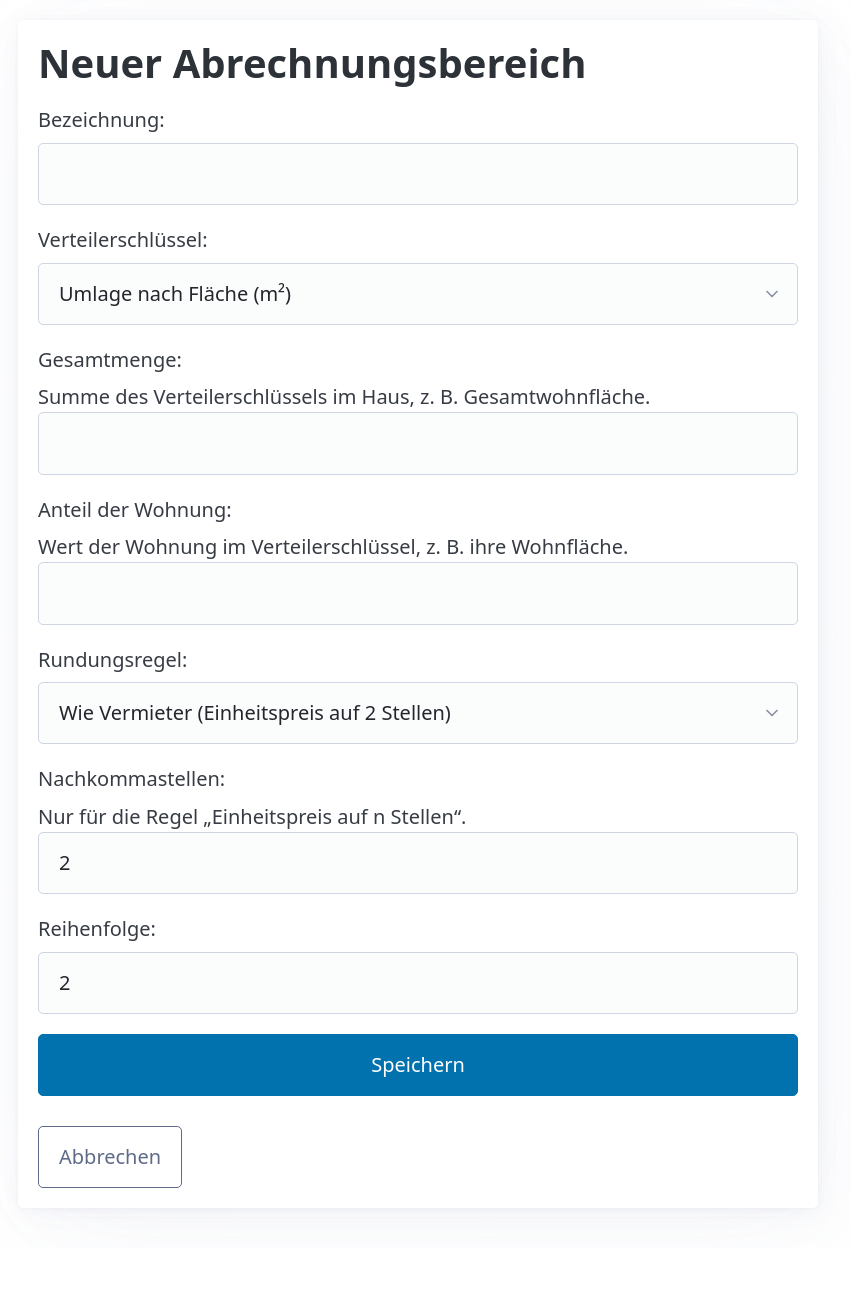
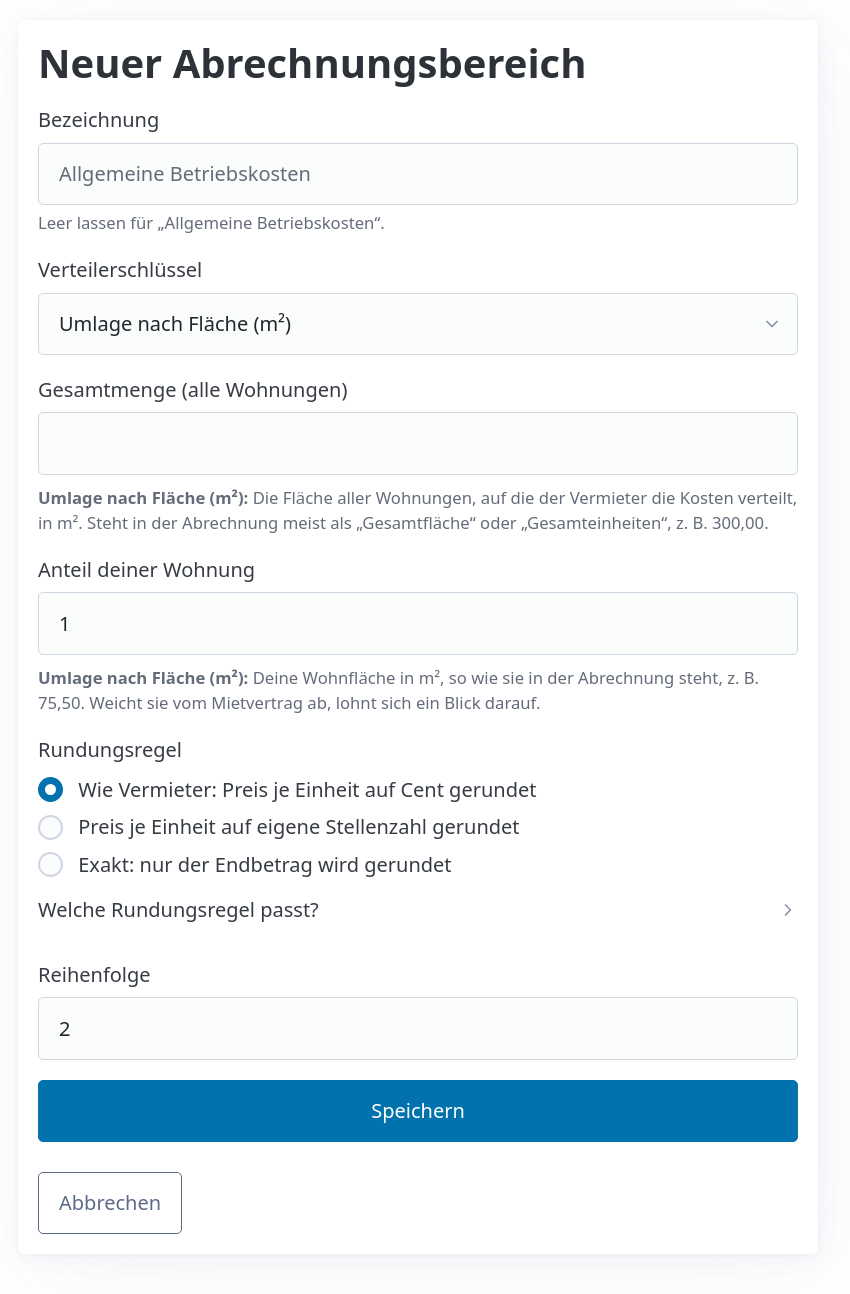
Before and after one commit to BrainX9/mieter-app, a Django app: page /abrechnungen/1/bereiche/neu/ in a window 1280 px wide. Shown: the part 126-1420 px from the top of the page, without its empty margins (22-872 px from the left). Before the commit the page ends 1339 px from the top, so only its background shows below. Run offline with Django 5.2, Linux system fonts and the light colour scheme; a user stored in the database is signed in; tables that the repository leaves empty hold one stand-in row (values such as "Sample post").

Commit message:
Bereichsformular mit Vorschlag, Mengenhilfe und verständlichen Rundungsregeln (#7)
- Bezeichnung mit ausgegrautem Vorschlag „Allgemeine Betriebskosten“, leer wird er übernommen.
- Ausführliche Hilfe zu Gesamtmenge und Anteil je Verteilerschlüssel; bei „individuell“ werden Mengen und Rundungsregel ausgeblendet.
- Rundungsregeln mit verständlichen Namen und Hilfe mit Rechenbeispiel aus dem Rechenkern.
- Dezimalfelder als Textfelder mit deutscher Schreibweise statt type="number".

Co-Authored-By: Claude Opus 5.5 <noreply@anthropic.com>

```diff
--- a/mieter/abrechnungen/forms.py
+++ b/mieter/abrechnungen/forms.py
@@ -1,12 +1,15 @@
 """Formulare der Oberfläche. Dezimalzahlen werden mit Komma eingegeben (localize=True)."""
 
 import datetime
+from decimal import Decimal
 from functools import partial
 
 from django import forms
 
+from mieter.kern.templatetags.format import zahl_formatieren
 from mieter.kern.zahlen import deutsche_zahl
 
+from .hilfe import VORSCHLAG_BEZEICHNUNG
 from .models import (
     Abrechnung,
     Abrechnungsbereich,
@@ -28,6 +31,23 @@ def _deutsch_einlesen(to_python, wert):
     return to_python(deutsche_zahl(wert))
 
 
+class DezimalEingabe(forms.TextInput):
+    """Textfeld für deutsche Zahlen.
+
+    Kein type="number": Browser verwerfen dort Komma und Tausenderpunkte. Gespeicherte
+    Werte erscheinen deutsch, Geld mit zwei Stellen, Mengen ohne Nullen am Ende.
+    """
+
+    def __init__(self, stellen=None, attrs=None):
+        super().__init__(attrs={"inputmode": "decimal", "autocomplete": "off", **(attrs or {})})
+        self.stellen = stellen
+
+    def format_value(self, value):
+        if isinstance(value, Decimal):
+            return zahl_formatieren(value, self.stellen)
+        return super().format_value(value)
+
+
 class LokalisierteZahlenMixin:
     """Dezimalfelder akzeptieren 1.234,56 und zeigen deutsche Schreibweise."""
 
@@ -36,8 +56,8 @@ class LokalisierteZahlenMixin:
         for feld in self.fields.values():
             if isinstance(feld, forms.DecimalField):
                 feld.localize = True
+                feld.widget = DezimalEingabe(stellen=2 if feld.decimal_places == 2 else None)
                 feld.widget.is_localized = True
-                feld.widget.attrs.setdefault("inputmode", "decimal")
                 feld.to_python = partial(_deutsch_einlesen, feld.to_python)
 
 
@@ -79,6 +99,8 @@ class AbrechnungForm(forms.ModelForm):
 
 
 class AbrechnungsbereichForm(LokalisierteZahlenMixin, forms.ModelForm):
+    """Bezeichnung darf leer bleiben, dann gilt der ausgegraute Vorschlag."""
+
     class Meta:
         model = Abrechnungsbereich
         fields = [
@@ -90,6 +112,24 @@ class AbrechnungsbereichForm(LokalisierteZahlenMixin, forms.ModelForm):
             "nachkommastellen",
             "reihenfolge",
         ]
+        labels = {
+            "gesamtmenge": "Gesamtmenge (alle Wohnungen)",
+            "anteil_menge": "Anteil deiner Wohnung",
+        }
+        widgets = {"rundungsregel": forms.RadioSelect}
+
+    def __init__(self, *args, **kwargs):
+        super().__init__(*args, **kwargs)
+        bezeichnung = self.fields["bezeichnung"]
+        bezeichnung.required = False
+        bezeichnung.widget.attrs["placeholder"] = VORSCHLAG_BEZEICHNUNG
+        bezeichnung.help_text = f"Leer lassen für „{VORSCHLAG_BEZEICHNUNG}“."
+        # Die Hilfe zu den Mengen steht je Verteilerschlüssel im Template.
+        self.fields["gesamtmenge"].help_text = ""
+        self.fields["anteil_menge"].help_text = ""
+
+    def clean_bezeichnung(self):
+        return self.cleaned_data["bezeichnung"].strip() or VORSCHLAG_BEZEICHNUNG
 
 
 class KostenpositionForm(LokalisierteZahlenMixin, forms.ModelForm):
--- a/mieter/abrechnungen/models.py
+++ b/mieter/abrechnungen/models.py
@@ -222,9 +222,9 @@ class Abrechnungsbereich(models.Model):
     Verteilerschluessel = Verteilerschluessel
 
     class Rundungsregel(models.TextChoices):
-        WIE_VERMIETER = "wie_vermieter", "Wie Vermieter (Einheitspreis auf 2 Stellen)"
-        N_STELLEN = "n_stellen", "Einheitspreis auf n Stellen"
-        EXAKT = "exakt", "Exakt (nur Endbetrag runden)"
+        WIE_VERMIETER = "wie_vermieter", "Wie Vermieter: Preis je Einheit auf Cent gerundet"
+        N_STELLEN = "n_stellen", "Preis je Einheit auf eigene Stellenzahl gerundet"
+        EXAKT = "exakt", "Exakt: nur der Endbetrag wird gerundet"
 
     abrechnung = models.ForeignKey(
         Abrechnung, on_delete=models.CASCADE, related_name="bereiche", verbose_name="Abrechnung"
@@ -260,7 +260,7 @@ class Abrechnungsbereich(models.Model):
         "Nachkommastellen",
         default=2,
         validators=[MaxValueValidator(6)],
-        help_text="Nur für die Regel „Einheitspreis auf n Stellen“.",
+        help_text="Nur für „Preis je Einheit auf eigene Stellenzahl gerundet“.",
     )
     reihenfolge = models.PositiveSmallIntegerField("Reihenfolge", default=0)
 
--- /dev/null
+++ b/mieter/abrechnungen/templates/abrechnungen/_feld.html
@@ -0,0 +1,4 @@
+<label for="{{ feld.id_for_label }}">{{ feld.label }}</label>
+{{ feld }}
+{% if feld.help_text %}<small class="erlaeuterung">{{ feld.help_text }}</small>{% endif %}
+{% for f in feld.errors %}<small class="fehler">{{ f }}</small>{% endfor %}
--- /dev/null
+++ b/mieter/abrechnungen/templates/abrechnungen/bereich_formular.html
@@ -0,0 +1,80 @@
+{% extends "base.html" %}
+{% load static format %}
+{% block head_title %}{{ titel }}{% endblock head_title %}
+{% block extra_head %}<script src="{% static 'bereich.js' %}" defer></script>{% endblock extra_head %}
+{% block content %}
+  <article class="formular">
+    <h1>{{ titel }}</h1>
+    <form method="post" novalidate class="bereich-formular">
+      {% csrf_token %}
+      {{ form.non_field_errors }}
+
+      {% include "abrechnungen/_feld.html" with feld=form.bezeichnung %}
+      {% include "abrechnungen/_feld.html" with feld=form.verteilerschluessel %}
+
+      <div data-nur-mengen>
+        {% include "abrechnungen/_feld.html" with feld=form.gesamtmenge %}
+        {% for eintrag in mengenhilfe %}
+          <small class="erlaeuterung mengenhilfe" data-schluessel="{{ eintrag.schluessel }}">
+            <strong>{{ eintrag.schluessel.label }}:</strong> {{ eintrag.hilfe.gesamtmenge }}
+          </small>
+        {% endfor %}
+
+        {% include "abrechnungen/_feld.html" with feld=form.anteil_menge %}
+        {% for eintrag in mengenhilfe %}
+          <small class="erlaeuterung mengenhilfe" data-schluessel="{{ eintrag.schluessel }}">
+            <strong>{{ eintrag.schluessel.label }}:</strong> {{ eintrag.hilfe.anteil }}
+          </small>
+        {% endfor %}
+      </div>
+      <p class="erlaeuterung mengenhilfe" data-schluessel="individuell">
+        <strong>Umlage individuell:</strong> {{ individuell_hilfe }}
+      </p>
+
+      <fieldset data-nur-mengen>
+        <legend>{{ form.rundungsregel.label }}</legend>
+        {% for option in form.rundungsregel %}
+          <label>{{ option.tag }} {{ option.choice_label }}</label>
+        {% endfor %}
+        {% for f in form.rundungsregel.errors %}<small class="fehler">{{ f }}</small>{% endfor %}
+        <details class="rundungshilfe">
+          <summary>Welche Rundungsregel passt?</summary>
+          <p>
+            Schau in der Abrechnung nach dem Preis je m² oder je Punkt. Hat er zwei
+            Nachkommastellen (z. B. 3,33 €), passt meist „Wie Vermieter“. Hat er mehr
+            (z. B. 3,333 €), nimm die eigene Stellenzahl. Die App rechnet immer zusätzlich
+            exakt nach und zeigt die Differenz.
+          </p>
+          <p>
+            Beispiel: {{ beispiel.BEISPIEL_KOSTEN|euro }} Kosten, {{ beispiel.BEISPIEL_GESAMT|zahl }} m²
+            Gesamtfläche, {{ beispiel.BEISPIEL_ANTEIL|zahl }} m² deine Wohnung.
+          </p>
+          <div class="overflow-auto">
+            <table>
+              <thead><tr><th>Regel</th><th class="zahl">Preis je m²</th><th class="zahl">Dein Anteil</th></tr></thead>
+              <tbody>
+                {% for zeile in rundungsbeispiel %}
+                  <tr>
+                    <td><strong>{{ zeile.regel.label }}</strong>{% if zeile.regel == "n_stellen" %} (hier {{ beispiel.BEISPIEL_STELLEN }} Stellen){% endif %}<br><small>{{ zeile.erklaerung }}</small></td>
+                    <td class="zahl">{% if zeile.regel == "exakt" %}{{ zeile.einheitspreis|zahl:6 }} …{% else %}{{ zeile.einheitspreis|zahl }}{% endif %} €</td>
+                    <td class="zahl">{{ zeile.anteil|euro }}</td>
+                  </tr>
+                {% endfor %}
+              </tbody>
+            </table>
+          </div>
+        </details>
+      </fieldset>
+
+      <div data-nur-n-stellen>
+        {% include "abrechnungen/_feld.html" with feld=form.nachkommastellen %}
+      </div>
+      {% include "abrechnungen/_feld.html" with feld=form.reihenfolge %}
+
+      <div class="knoepfe">
+        <button type="submit">Speichern</button>
+        <a href="{{ zurueck.get_absolute_url }}" role="button" class="secondary outline">Abbrechen</a>
+      </div>
+    </form>
+  </article>
+{% endblock content %}
--- a/mieter/abrechnungen/views.py
+++ b/mieter/abrechnungen/views.py
@@ -15,6 +15,7 @@ from django.shortcuts import get_object_or_404, redirect, render
 from django.urls import reverse
 from django.views.decorators.http import require_POST
 
+from . import hilfe
 from .forms import (
     AbrechnungForm,
     AbrechnungsbereichForm,
@@ -178,6 +179,22 @@ def abrechnung_loeschen(request, pk):
 # Abrechnungsbereiche
 
 
+def _bereich_formular(request, form, titel, abrechnung):
+    return render(
+        request,
+        "abrechnungen/bereich_formular.html",
+        {
+            "form": form,
+            "titel": titel,
+            "zurueck": abrechnung,
+            "mengenhilfe": [{"schluessel": s, "hilfe": h} for s, h in hilfe.MENGENHILFE.items()],
+            "individuell_hilfe": hilfe.INDIVIDUELL_HILFE,
+            "rundungsbeispiel": hilfe.rundungsbeispiel(),
+            "beispiel": hilfe,
+        },
+    )
+
+
 def bereich_neu(request, abrechnung_pk):
     abrechnung = _schreiben(Abrechnung, request, abrechnung_pk)
     vorgabe = {"reihenfolge": abrechnung.bereiche.count() + 1}
@@ -194,11 +211,7 @@ def bereich_neu(request, abrechnung_pk):
         return redirect(
             reverse("abrechnung_detail", args=[abrechnung.pk]) + f"#bereich-{bereich.pk}"
         )
-    return render(
-        request,
-        "abrechnungen/formular.html",
-        {"form": form, "titel": "Neuer Abrechnungsbereich", "zurueck": abrechnung},
-    )
+    return _bereich_formular(request, form, "Neuer Abrechnungsbereich", abrechnung)
 
 
 def bereich_bearbeiten(request, pk):
@@ -210,11 +223,7 @@ def bereich_bearbeiten(request, pk):
         return redirect(
             reverse("abrechnung_detail", args=[bereich.abrechnung_id]) + f"#bereich-{bereich.pk}"
         )
-    return render(
-        request,
-        "abrechnungen/formular.html",
-        {"form": form, "titel": "Bereich bearbeiten", "zurueck": bereich.abrechnung},
-    )
+    return _bereich_formular(request, form, "Bereich bearbeiten", bereich.abrechnung)
 
 
 def bereich_loeschen(request, pk):
--- /dev/null
+++ b/mieter/static/bereich.js
@@ -0,0 +1,24 @@
+// Formular „Abrechnungsbereich“: zeigt nur die Hilfe und Felder, die zur Auswahl passen.
+// Ohne JavaScript bleibt alles sichtbar.
+document.addEventListener("DOMContentLoaded", () => {
+  const formular = document.querySelector("form.bereich-formular");
+  if (!formular) return;
+  const schluessel = formular.querySelector('[name="verteilerschluessel"]');
+  const regel = () => formular.querySelector('[name="rundungsregel"]:checked')?.value;
+
+  const aktualisieren = () => {
+    const individuell = schluessel.value === "individuell";
+    formular.querySelectorAll("[data-schluessel]").forEach((el) => {
+      el.hidden = el.dataset.schluessel !== schluessel.value;
+    });
+    formular.querySelectorAll("[data-nur-mengen]").forEach((el) => {
+      el.hidden = individuell;
+    });
+    formular.querySelectorAll("[data-nur-n-stellen]").forEach((el) => {
+      el.hidden = individuell || regel() !== "n_stellen";
+    });
+  };
+
+  formular.addEventListener("change", aktualisieren);
+  aktualisieren();
+});
--- a/mieter/static/mieter.css
+++ b/mieter/static/mieter.css
@@ -21,3 +21,6 @@ form.zeile fieldset { margin-bottom: 0.5rem; }
 button.loeschen { background: var(--pico-del-color); border-color: var(--pico-del-color); }
 .ergebnis header { display: flex; gap: 0.5rem; flex-wrap: wrap; }
 .erlaeuterung { color: var(--pico-muted-color); }
+.mengenhilfe { display: block; margin: -0.5rem 0 1rem; }
+.mengenhilfe[hidden], [data-nur-mengen][hidden], [data-nur-n-stellen][hidden] { display: none; }
+.rundungshilfe { margin-top: 1rem; }
```
Also changed, not shown: mieter/abrechnungen/hilfe.py (added, +100 -0 lines), tests/test_bereich_formular.py (added, +140 -0 lines), mieter/abrechnungen/migrations/0005_rundungsregel_bezeichnungen.py (added).
